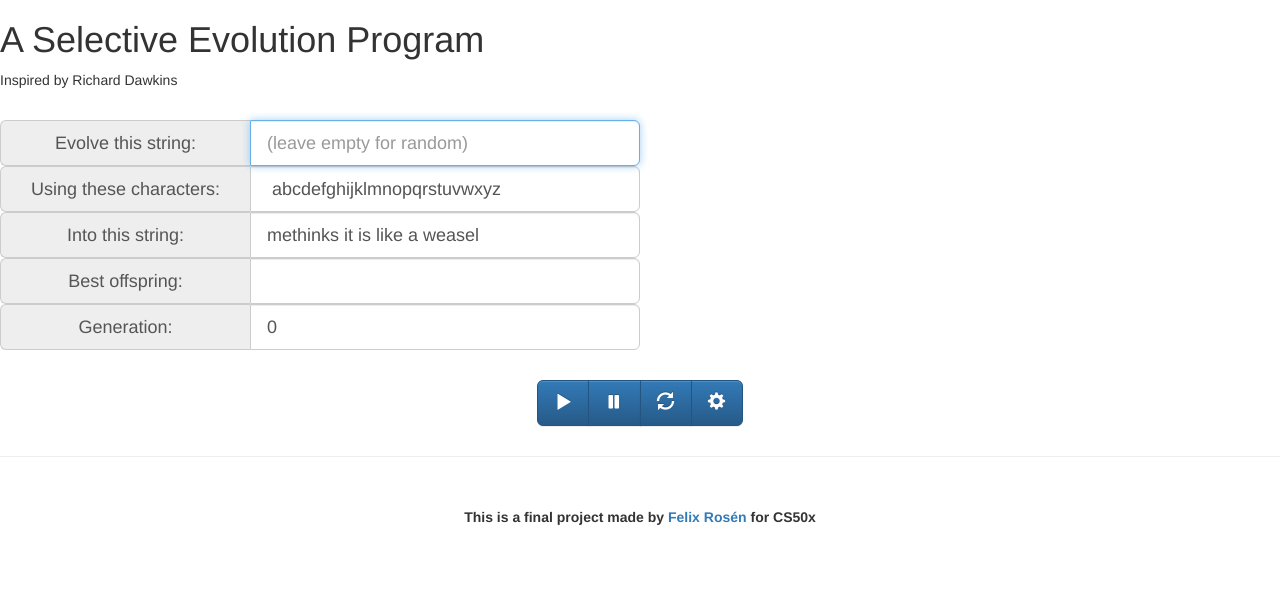
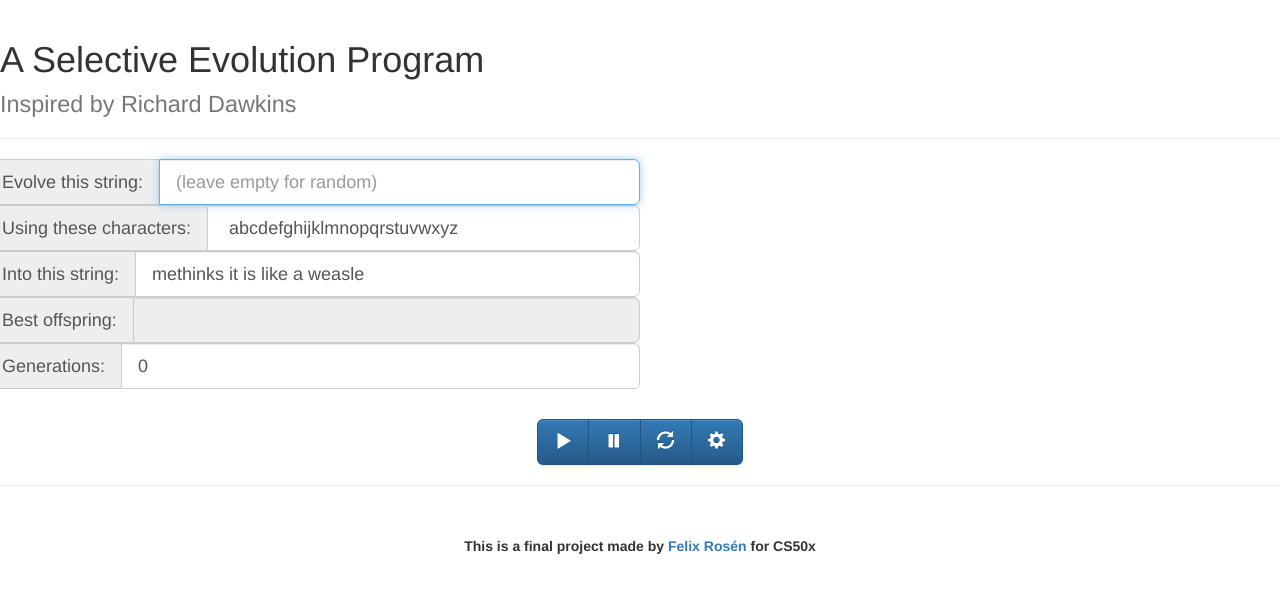
Before and after one commit to TheFelixR/Weasle-Program, a plain HTML site: page index.html in a window 1280 px wide. Drawn offline with nearby package versions, Linux system fonts and the light colour scheme.

Commit message:
Update index.html

```diff
--- a/index.html
+++ b/index.html
@@ -24,14 +24,14 @@
 	</head>
 	<body>
 
-		<div id=header>
-			<p><h1>A Selective Evolution Program</h1></p>
-			<p>Inspired by Richard Dawkins</p>
+		<div class="page-header">
+		  <h1>A Selective Evolution Program<br>
+		  <small>Inspired by Richard Dawkins</small></h1>
 		</div>
 
-		<div id=middle>
+		<div class="row">
+			<div class="center-block">
 				<!-- INPUTS/OUTPUTS -->
-			<div id="general">
 					<div class="input-group input-group-lg">
 						<span class="input-group-addon">Evolve this string:</span>
 						<input type="text" id="start_text" class="form-control" placeholder="(leave empty for random)" autofocus>
@@ -43,19 +43,20 @@
 
 					<div class="input-group input-group-lg">
 						<span class="input-group-addon">Into this string:</span>
-					<input type="text" id="target_text" class="form-control" value="methinks it is like a weasel">
+						<input type="text" id="target_text" class="form-control" value="methinks it is like a weasle">
 					</div>
 
 					<div class="input-group input-group-lg">
 						<span class="input-group-addon">Best offspring:</span>
-					<input type="text" id="output_text" class="form-control">
+						<input type="text" id="output_text" class="form-control" readonly="readonly">
 					</div>
 
 					<div class="input-group input-group-lg">
-					<span class="input-group-addon">Generation:</span>
+						<span class="input-group-addon">Generations:</span>
 						<input type="text" id="generations" class="form-control" value="0">
 					</div>
 			</div>
+		</div> <!-- row -->
 		<!-- BUTTONS -->
 		<div class="btn-group">
 			<button class="btn btn-primary btn-lg" type="button" id="start"><span class="glyphicon glyphicon-play"></button>
@@ -73,21 +74,19 @@
 	      			<div class="modal-header">
 		        		<h4 class="modal-title" id="myModalLabel">Settings</h4>
 		      		</div>
+				<!-- SETTINGS -->
 		      	<div class="modal-body">
-					<!-- SETTINGS -->
 					<div id="settings">
 			  			<div class="input-group">
 				  			<span class="input-group-addon">Mutation:</span>
 				  			<input id="mutation_rate" type="number" value="5" class="form-control">
 							<span class="input-group-addon">%</span>
 						</div> <!-- input-group -->
-
 						<div class="input-group">
 							<span class="input-group-addon">Offspring:</span>
 							<input id="amount_offspring" type"number" value="100" class="form-control">
 							<span class="input-group-addon">/generation</span>
 						</div> <!-- input-group -->
-
 						<div class="input-group">
 							<span class="input-group-addon">delay:</span>
 							<input id="delay" type="text" max="100" min="1" value="50" class="form-control">
@@ -101,7 +100,7 @@
     			</div>
 	  		</div>
 		</div>
-		</div> <!-- middle -->
+
 		<hr>
 		<div id=footer>
 			<p><b>This is a final project made by <a href="https://github.com/TheFelixR">Felix Ros&eacute;n </a>for CS50x</b></p>
```
Lines whose indentation alone changed are shown as unchanged.
